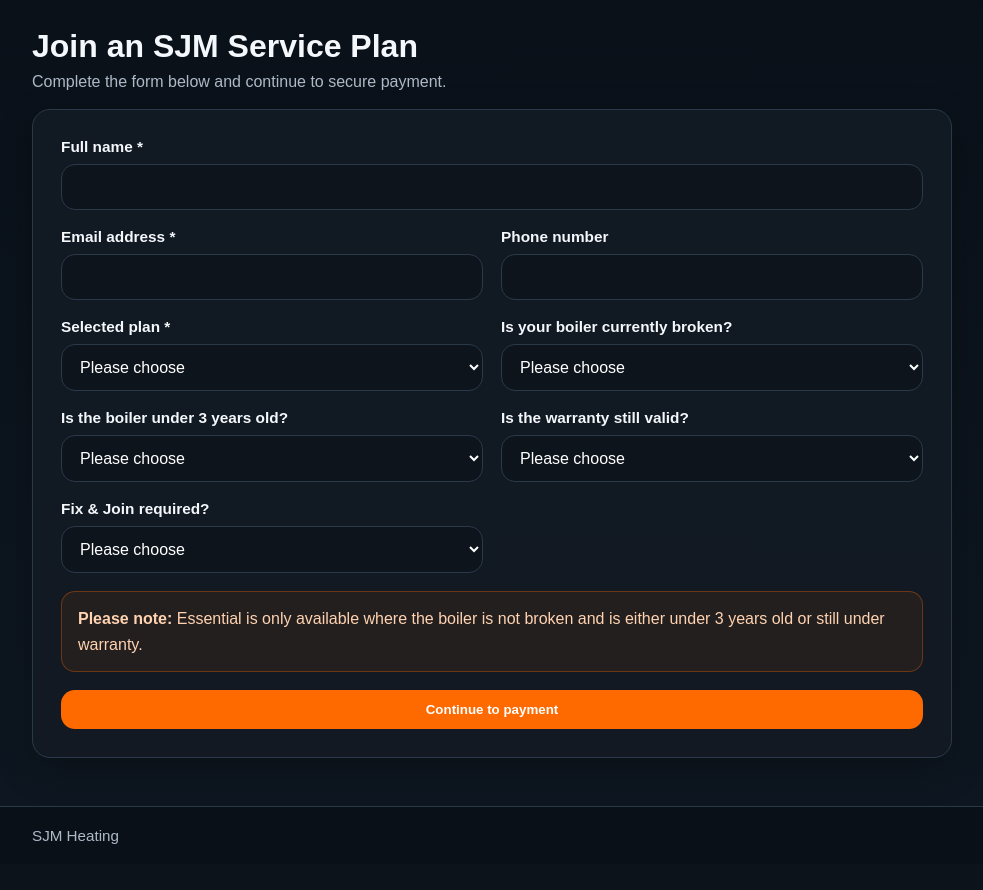
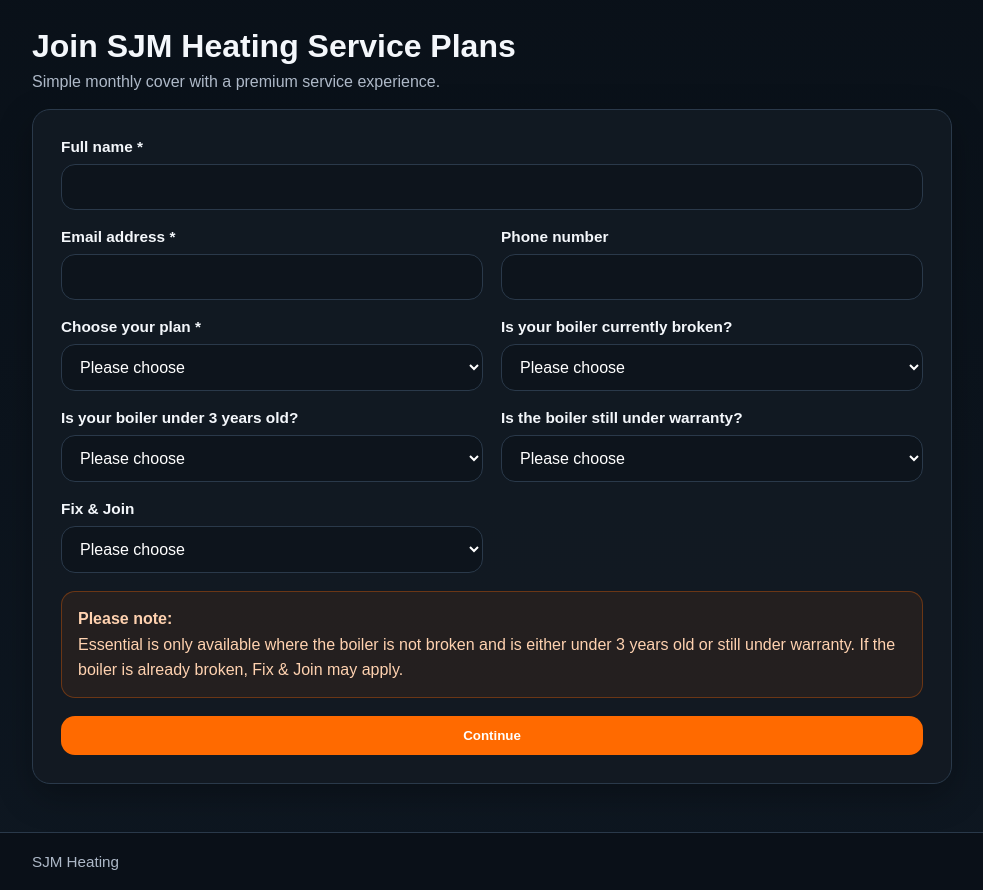
Before and after one commit to simackridge/sjm_app, a Flask app: page /signup in a window 1280 px wide. Shown: the part 87-977 px from the top of the page, without its empty margins (8-991 px from the left). Before the commit the page ends 931 px from the top, so only its background shows below. Run offline with Flask 3, Linux system fonts and the light colour scheme; some libraries are stand-ins or nearby versions.

Commit message:
Restore simpler signup page

```diff
--- a/templates/signup.html
+++ b/templates/signup.html
@@ -4,8 +4,8 @@
 
 {% block content %}
 <section class="page-header">
-  <h1>Join an SJM Service Plan</h1>
-  <p>Complete the form below and continue to secure payment.</p>
+  <h1>Join {{ company_name }} Service Plans</h1>
+  <p>Simple monthly cover with a premium service experience.</p>
 </section>
 
 <div class="card form-card">
@@ -26,12 +26,12 @@
     </div>
 
     <div class="field">
-      <label for="selected_plan">Selected plan *</label>
+      <label for="selected_plan">Choose your plan *</label>
       <select id="selected_plan" name="selected_plan" required>
         <option value="">Please choose</option>
-        {% for plan, price in plan_prices.items() %}
-          <option value="{{ plan }}">{{ plan }} - £{{ price }}/month</option>
-        {% endfor %}
+        <option value="Essential">Essential - £11.00/month</option>
+        <option value="Standard">Standard - £17.99/month</option>
+        <option value="Complete">Complete - £23.99/month</option>
       </select>
     </div>
 
@@ -45,7 +45,7 @@
     </div>
 
     <div class="field">
-      <label for="boiler_under_3_years">Is the boiler under 3 years old?</label>
+      <label for="boiler_under_3_years">Is your boiler under 3 years old?</label>
       <select id="boiler_under_3_years" name="boiler_under_3_years">
         <option value="">Please choose</option>
         <option value="No">No</option>
@@ -54,7 +54,7 @@
     </div>
 
     <div class="field">
-      <label for="boiler_warranty_valid">Is the warranty still valid?</label>
+      <label for="boiler_warranty_valid">Is the boiler still under warranty?</label>
       <select id="boiler_warranty_valid" name="boiler_warranty_valid">
         <option value="">Please choose</option>
         <option value="No">No</option>
@@ -63,7 +63,7 @@
     </div>
 
     <div class="field">
-      <label for="fix_and_join">Fix &amp; Join required?</label>
+      <label for="fix_and_join">Fix &amp; Join</label>
       <select id="fix_and_join" name="fix_and_join">
         <option value="">Please choose</option>
         <option value="No">No</option>
@@ -73,13 +73,14 @@
 
     <div class="field full">
       <div class="note-box">
-        <strong>Please note:</strong>
+        <strong>Please note:</strong><br>
         Essential is only available where the boiler is not broken and is either under 3 years old or still under warranty.
+        If the boiler is already broken, Fix &amp; Join may apply.
       </div>
     </div>
 
     <div class="field full">
-      <button type="submit" class="btn btn-primary btn-wide">Continue to payment</button>
+      <button type="submit" class="btn btn-primary btn-wide">Continue</button>
     </div>
   </form>
 </div>
```
